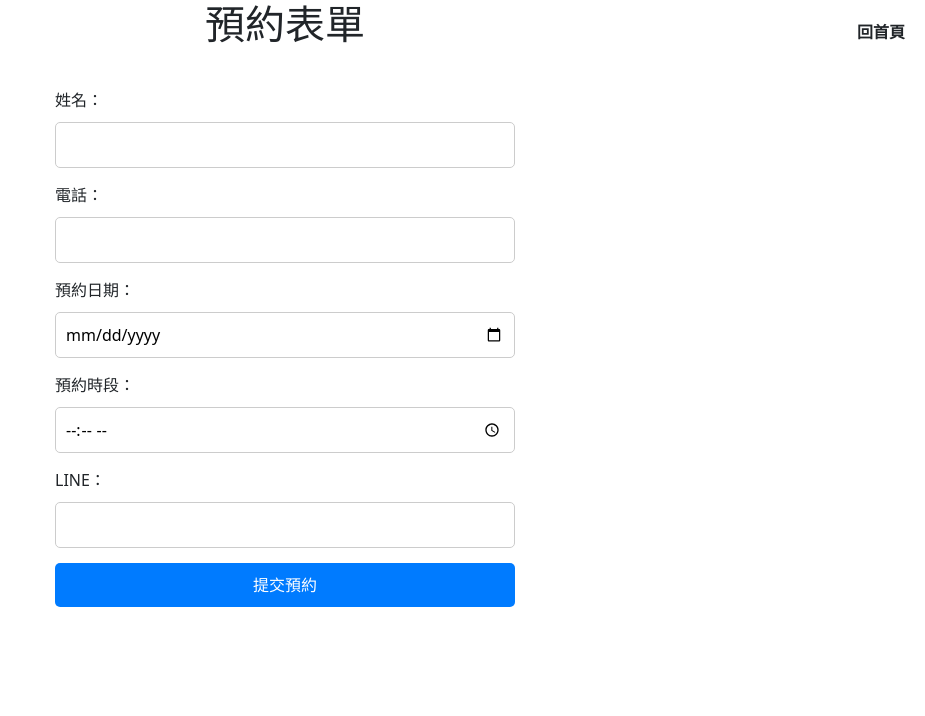
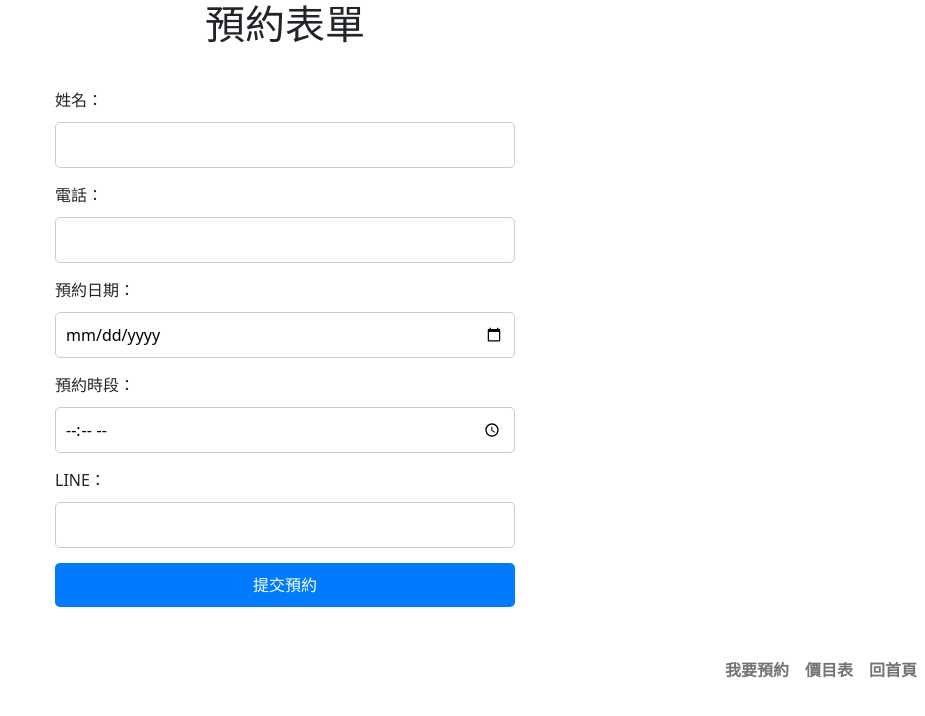
Before and after one commit to xu03xu03/day4, a plain HTML site: page beauty2.html in a window 1280 px wide. Shown: the whole page, without its empty margins (355-1280 px from the left). Drawn offline with nearby package versions, Linux system fonts and the light colour scheme.

Commit message:
新增導覽摺疊按鈕

```diff
--- a/beauty2.html
+++ b/beauty2.html
@@ -62,7 +62,9 @@
     </style>
 </head>
 <body>
-    <a href="index.html" style="position: absolute; top: 20px; right: 20px; font-weight: bold;" class="link-dark text-decoration-none">回首頁</a>
+    <!--
+        <a href="index.html" style="position: absolute; top: 20px; right: 20px; font-weight: bold;" class="link-dark text-decoration-none">回首頁</a>
+        -->
     <h1 class="text-center">預約表單</h1>
     <form action="submit.php" method="post">
         <label for="name">姓名：</label>
@@ -82,5 +84,28 @@
 
         <input type="submit" value="提交預約">
     </form>
+
+    <nav class="navbar navbar-expand-lg navbar-light mb-4">
+        <!-- 導覽列折疊按鈕 -->
+    <button class="navbar-toggler" type="button" data-toggle="collapse" data-target="#navbarNav" aria-controls="navbarNav" aria-expanded="false" aria-label="Toggle navigation">
+        <span class="navbar-toggler-icon"></span>
+    </button>
+    <!-- 導覽列內容 -->
+    <div class="collapse navbar-collapse justify-content-end" id="navbarNav">
+        <ul class="navbar-nav">
+            <!-- 導覽連結 - 我要預約 -->
+            <li class="nav-item">
+                <a class="nav-link" href="./beauty2.html"><strong>我要預約</strong></a>
+            </li>
+            <!-- 導覽連結 - 價目表 -->
+            <li class="nav-item">
+                <a class="nav-link" href="#price"><strong>價目表</strong></a>
+            </li>
+            <li class="nav-item">
+                <a class="nav-link" href="./index.html"><strong>回首頁</strong></a>
+            </li>
+        </ul>
+    </div>
+</nav>
 </body>
 </html>
```
